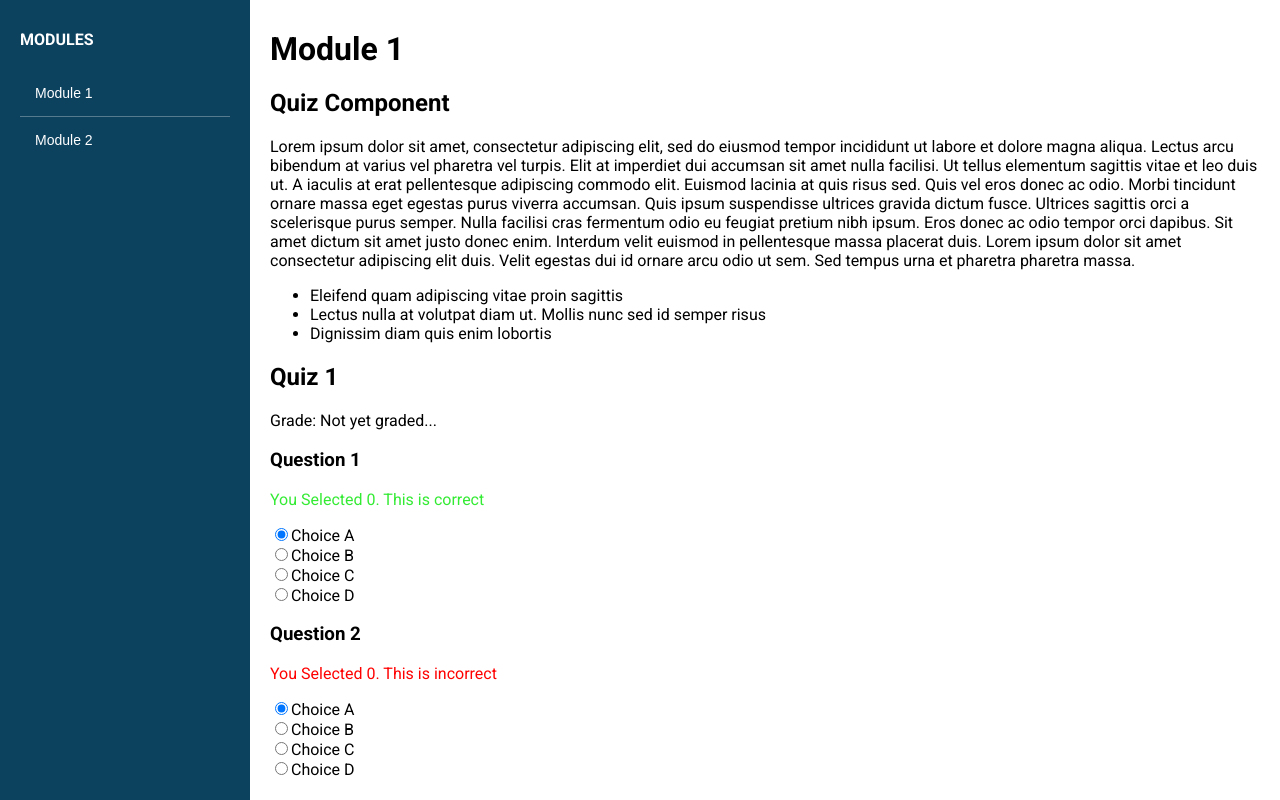
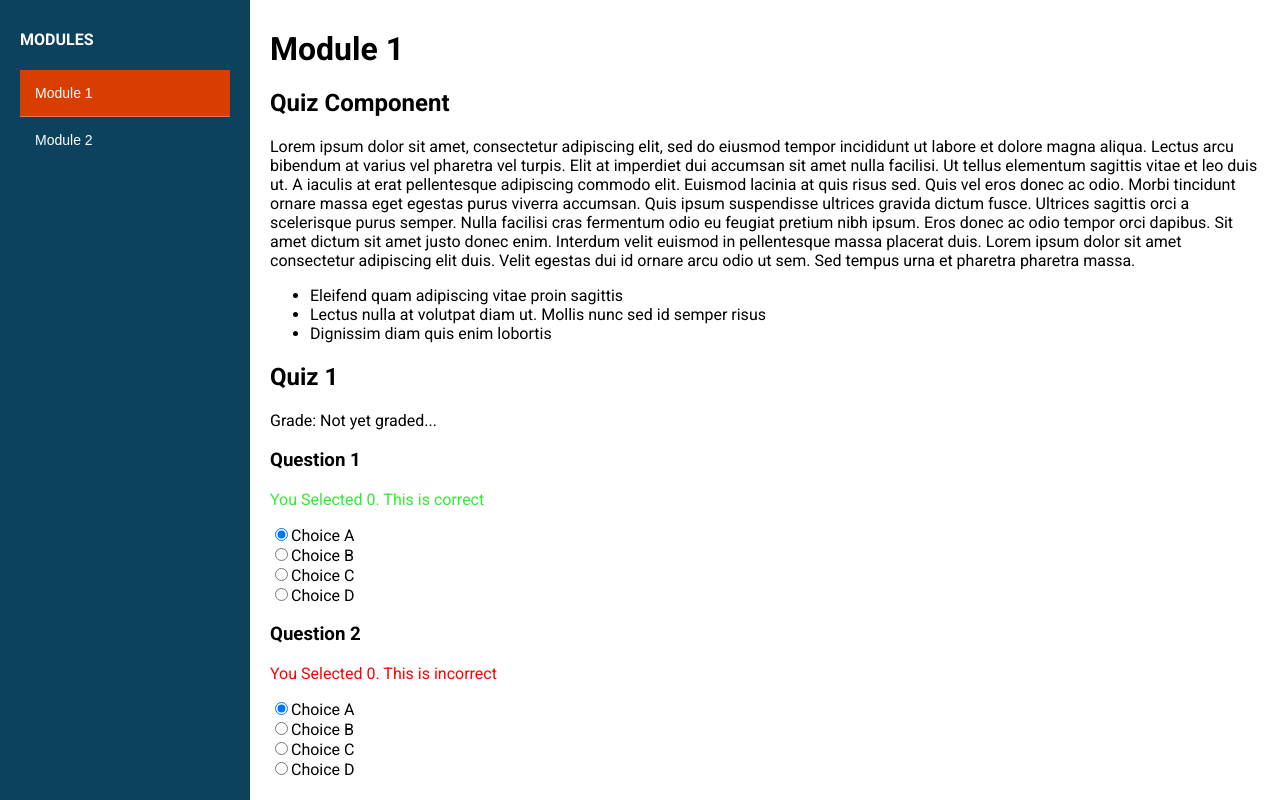
Before and after one commit to bressler1995/CourseBridge, a React (Vite) app: page / in a window 1280 px wide. Built offline with nearby package versions, Linux system fonts and the light colour scheme.

Commit message:
add active class to nav items

```diff
--- a/src/App.jsx
+++ b/src/App.jsx
@@ -18,8 +18,8 @@ function App() {
   return (
     <div className='os101App'>
       <Sidebar>
-        <NavItem title='Module 1' index={0} handleNav={checkNav} />
-        <NavItem title='Module 2' index={1} handleNav={checkNav} />
+        <NavItem title='Module 1' index={0} navState={navState} handleNav={checkNav} />
+        <NavItem title='Module 2' index={1} navState={navState} handleNav={checkNav} />
       </Sidebar>
       <div className="os101Content">
         {
--- a/src/components/Sidebar/NavItem.jsx
+++ b/src/components/Sidebar/NavItem.jsx
@@ -1,7 +1,12 @@
-function App({title = 'Nav Item', index = 0, handleNav}) {
+function App({title = 'Nav Item', index = 0, navState, handleNav}) {
+  let isActive = '';
+
+  if(navState == index) {
+    isActive = ' active';
+  }
 
   return (
-    <button className='navItem' onClick={handleNav} data-index={index}>{title}</button>
+    <button className={'navItem' + isActive} onClick={handleNav} data-index={index}>{title}</button>
   )
 }
 
--- a/src/components/Sidebar/Sidebar.css
+++ b/src/components/Sidebar/Sidebar.css
@@ -12,7 +12,11 @@
     cursor: pointer;
 }
 
-.os101Sidebar .navItem:hover {
+.os101Sidebar .navItem.active {
+    background-color: #D83E00;
+}
+
+.os101Sidebar .navItem:not(.active):hover {
     background-color: rgba(255, 255, 255, 0.3);
 }
 
```
